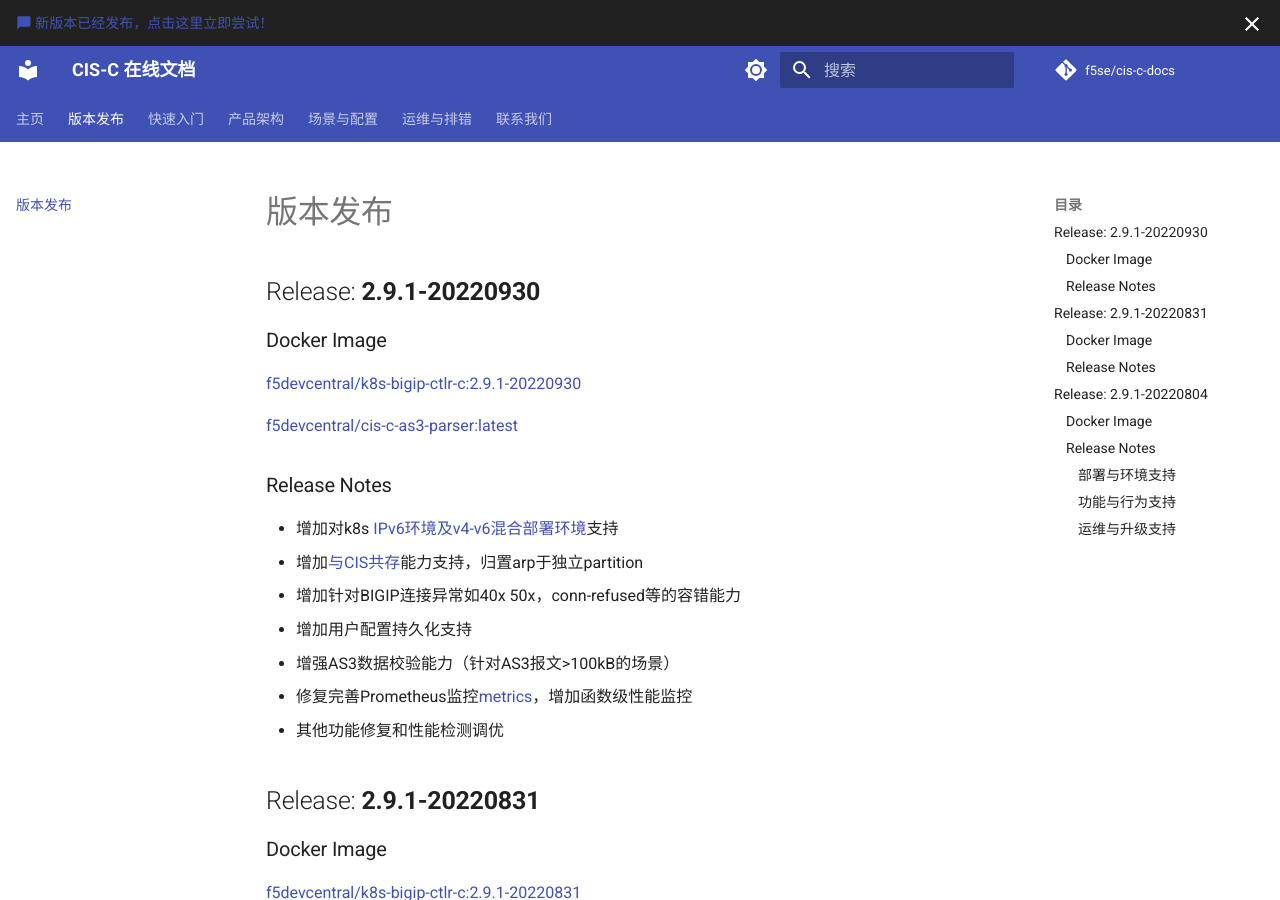
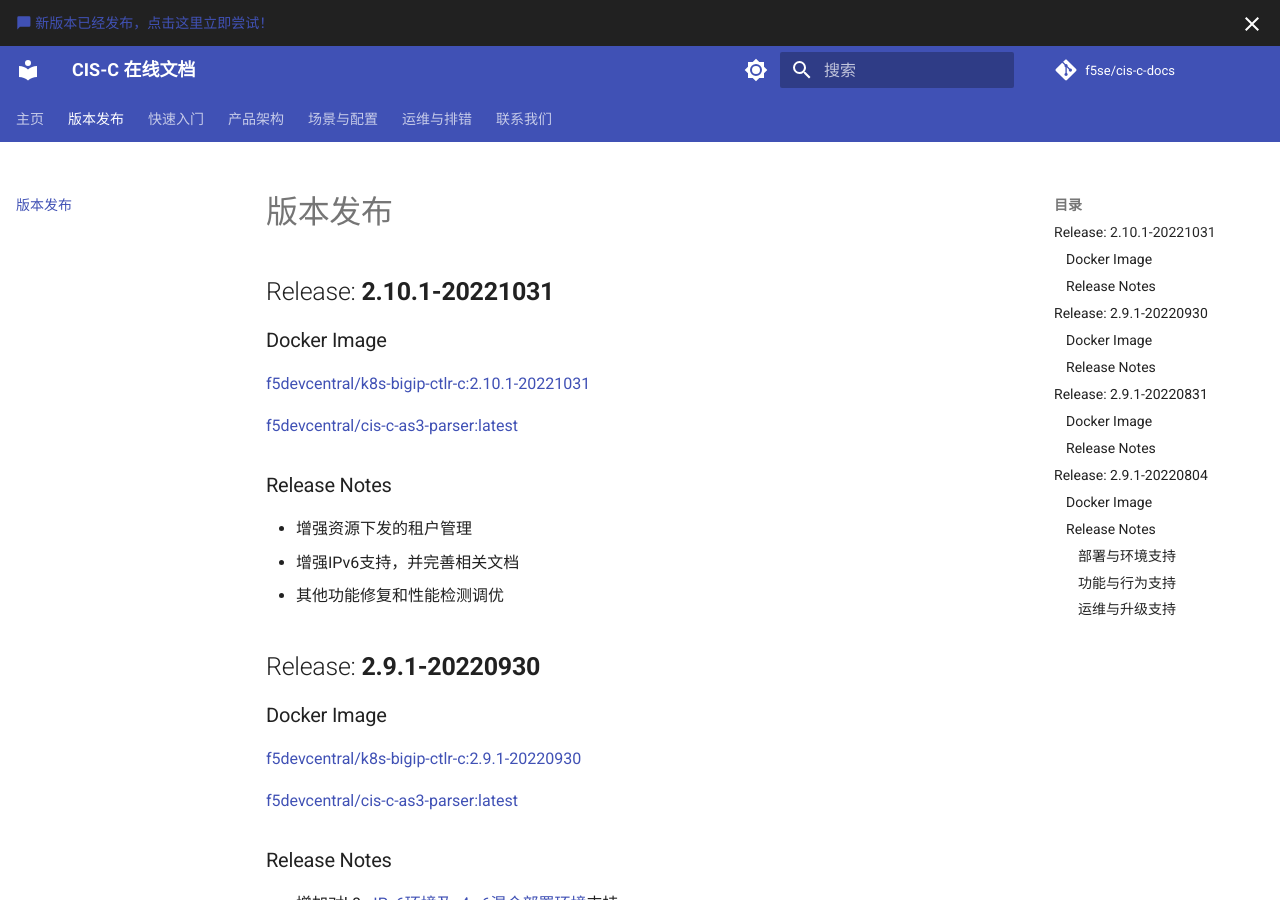
Before and after one commit to f5se/cis-c-docs, an MkDocs documentation site: the page built from docs/Release-notes/index.md, in a window 1280 px wide and 900 px high. Built offline with MkDocs 1.6.1 and Material for MkDocs 9.7.7, drawn with Linux system fonts in a browser that asks for light colours; comment, search, counter and statistics services are not loaded.

Commit message:
release version 2.10.1-20221031

```diff
--- a/docs/Release-notes/index.md
+++ b/docs/Release-notes/index.md
@@ -1,4 +1,18 @@
 # 版本发布
+
+## Release: **2.10.1-20221031**
+
+### Docker Image
+
+[f5devcentral/k8s-bigip-ctlr-c:2.10.1-20221031](https://hub.docker.com/r/f5devcentral/k8s-bigip-ctlr-c)
+
+[f5devcentral/cis-c-as3-parser:latest](https://hub.docker.com/r/f5devcentral/cis-c-as3-parser)
+
+### Release Notes
+
+* 增强资源下发的租户管理
+* 增强IPv6支持，并完善相关文档
+* 其他功能修复和性能检测调优
 
 ## Release: **2.9.1-20220930**
 
```
